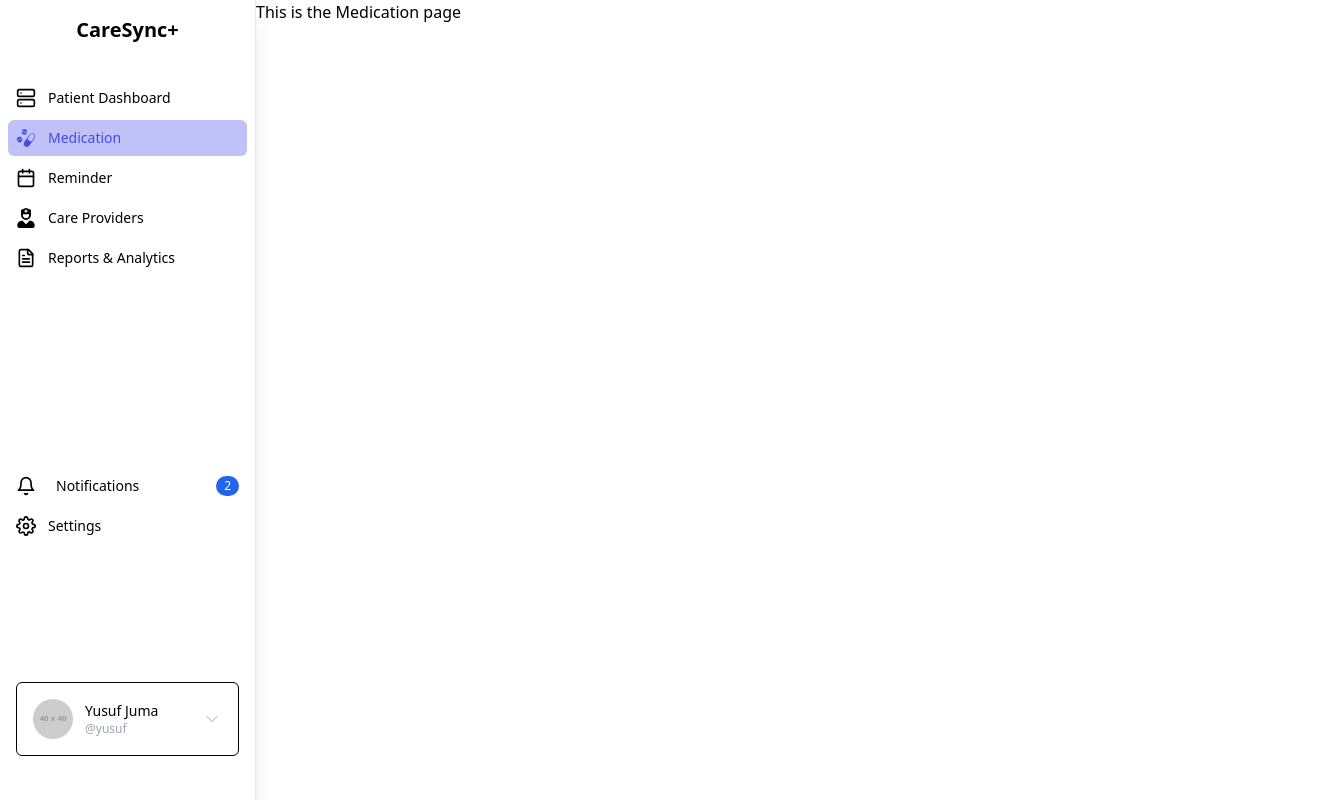
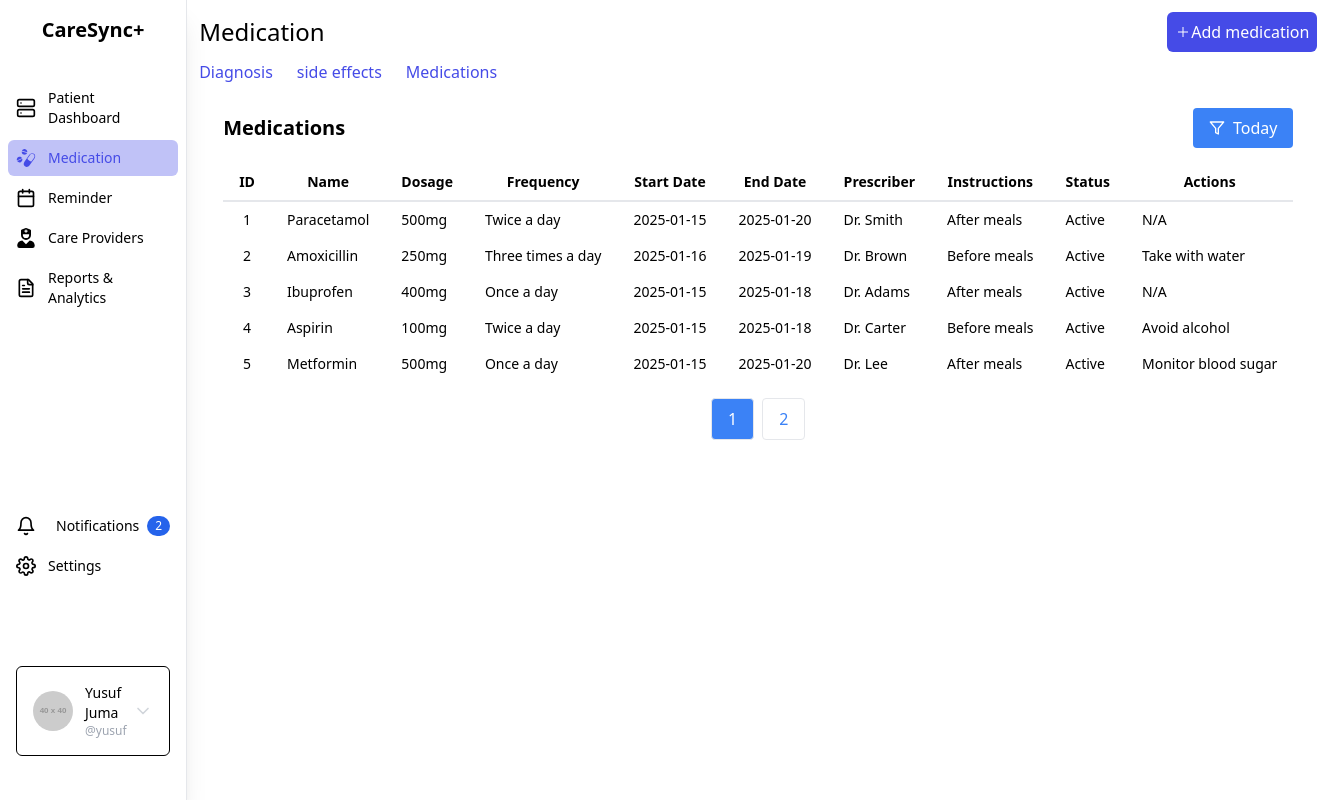
Before and after one commit to kennedymwaniki/CareSync, a React app: page /patient/medication in a window 1280 px wide. Shown: the whole page, 1329 px wide, since content can reach past the window. Built offline with nearby package versions, Linux system fonts and the light colour scheme; the HTML template or start-up script is replaced by a standard one.

Commit message:
Add MedicationsTable component and enhance Medication page layout; include filter buttons for medication status

```diff
--- a/package.json
+++ b/package.json
@@ -13,6 +13,7 @@
     "@reduxjs/toolkit": "^2.3.0",
     "@types/axios": "^0.14.4",
     "axios": "^1.7.7",
+    "date-fns": "^4.1.0",
     "lucide-react": "^0.456.0",
     "react": "^18.3.1",
     "react-dom": "^18.3.1",
--- /dev/null
+++ b/src/components/MedicationsTable.tsx
@@ -0,0 +1,207 @@
+/* eslint-disable @typescript-eslint/no-unused-vars */
+import React, { useState } from "react";
+import { FiFilter } from "react-icons/fi";
+import Nodata from "../assets/medication baner.png";
+import { isToday } from "date-fns";
+interface Medication {
+  id: number;
+  name: string;
+  dosage: string;
+  frequency: string;
+  startDate: string;
+  endDate: string;
+  prescriber: string;
+  instructions: string;
+  status: string;
+  notes: string;
+}
+
+const MedicationsTable: React.FC = () => {
+  // Dummy data for medications
+  const dummyMedications: Medication[] = [
+    {
+      id: 1,
+      name: "Paracetamol",
+      dosage: "500mg",
+      frequency: "Twice a day",
+      startDate: "2025-01-15",
+      endDate: "2025-01-20",
+      prescriber: "Dr. Smith",
+      instructions: "After meals",
+      status: "Active",
+      notes: "N/A",
+    },
+    {
+      id: 2,
+      name: "Amoxicillin",
+      dosage: "250mg",
+      frequency: "Three times a day",
+      startDate: "2025-01-16",
+      endDate: "2025-01-19",
+      prescriber: "Dr. Brown",
+      instructions: "Before meals",
+      status: "Active",
+      notes: "Take with water",
+    },
+    {
+      id: 3,
+      name: "Ibuprofen",
+      dosage: "400mg",
+      frequency: "Once a day",
+      startDate: "2025-01-15",
+      endDate: "2025-01-18",
+      prescriber: "Dr. Adams",
+      instructions: "After meals",
+      status: "Active",
+      notes: "N/A",
+    },
+    {
+      id: 4,
+      name: "Aspirin",
+      dosage: "100mg",
+      frequency: "Twice a day",
+      startDate: "2025-01-15",
+      endDate: "2025-01-18",
+      prescriber: "Dr. Carter",
+      instructions: "Before meals",
+      status: "Active",
+      notes: "Avoid alcohol",
+    },
+    {
+      id: 5,
+      name: "Metformin",
+      dosage: "500mg",
+      frequency: "Once a day",
+      startDate: "2025-01-15",
+      endDate: "2025-01-20",
+      prescriber: "Dr. Lee",
+      instructions: "After meals",
+      status: "Active",
+      notes: "Monitor blood sugar",
+    },
+    {
+      id: 6,
+      name: "Ciprofloxacin",
+      dosage: "500mg",
+      frequency: "Twice a day",
+      startDate: "2025-01-17",
+      endDate: "2025-01-19",
+      prescriber: "Dr. Johnson",
+      instructions: "Before meals",
+      status: "Active",
+      notes: "Avoid sunlight",
+    },
+  ];
+
+  const [medications, setMedications] =
+    useState<Medication[]>(dummyMedications);
+  const [filter, setFilter] = useState<"All" | "Today">("All");
+  const [currentPage, setCurrentPage] = useState(1);
+
+  const rowsPerPage = 5;
+  const today = isToday(new Date())
+    ? new Date().toISOString().split("T")[0]
+    : "";
+
+  // Filter medications based on filter type
+  const filteredMedications = medications.filter((med) => {
+    if (filter === "Today") {
+      return med.startDate <= today && med.endDate >= today;
+    }
+    return true;
+  });
+
+  // Pa
+  const indexOfLastRow = currentPage * rowsPerPage;
+  const indexOfFirstRow = indexOfLastRow - rowsPerPage;
+  const currentRows = filteredMedications.slice(
+    indexOfFirstRow,
+    indexOfLastRow
+  );
+
+  const totalPages = Math.ceil(filteredMedications.length / rowsPerPage);
+
+  return (
+    <div className="p-6">
+      <div className="flex items-center justify-between mb-4">
+        <h1 className="text-xl font-semibold">Medications</h1>
+        <button
+          className="flex items-center gap-2 px-4 py-2 bg-blue-500 text-white rounded hover:bg-blue-600"
+          onClick={() => setFilter(filter === "All" ? "Today" : "All")}
+        >
+          <FiFilter /> {filter === "All" ? "Today" : "Active"}
+        </button>
+      </div>
+      <div className="overflow-x-auto">
+        <table className="table-auto w-auto">
+          <thead>
+            <tr className="text-sm text-nowrap border-b-2">
+              <th className="px-4 py-2 ">ID</th>
+              <th className="px-4 py-2 ">Name</th>
+              <th className="px-4 py-2 ">Dosage</th>
+              <th className="px-4 py-2 ">Frequency</th>
+              <th className="px-4 py-2 ">Start Date</th>
+              <th className="px-4 py-2 ">End Date</th>
+              <th className="px-4 py-2 ">Prescriber</th>
+              <th className="px-4 py-2 ">Instructions</th>
+              <th className="px-4 py-2 ">Status</th>
+              <th className="px-4 py-2 ">Actions</th>
+            </tr>
+          </thead>
+          <tbody>
+            {currentRows.length > 0 ? (
+              currentRows.map((med) => (
+                <tr
+                  key={med.id}
+                  className="hover:bg-gray-50 text-sm text-nowrap"
+                >
+                  <td className="px-4 py-2 text-center">{med.id}</td>
+                  <td className="px-4 py-2">{med.name}</td>
+                  <td className="px-4 py-2">{med.dosage}</td>
+                  <td className="px-4 py-2">{med.frequency}</td>
+                  <td className="px-4 py-2">{med.startDate}</td>
+                  <td className="px-4 py-2">{med.endDate}</td>
+                  <td className="px-4 py-2">{med.prescriber}</td>
+                  <td className="px-4 py-2">{med.instructions}</td>
+                  <td className="px-4 py-2">{med.status}</td>
+                  <td className="px-4 py-2">{med.notes}</td>
+                </tr>
+              ))
+            ) : (
+              <tr>
+                <td colSpan={10} className="text-center py-4">
+                  <img
+                    src={Nodata}
+                    alt="No Data"
+                    className="mx-auto w-40 h-40"
+                  />
+                  <p className="mt-4 text-gray-500">No medications available</p>
+                </td>
+              </tr>
+            )}
+          </tbody>
+        </table>
+      </div>
+
+      {filteredMedications.length > rowsPerPage && (
+        <div className="flex justify-center mt-4">
+          {Array.from({ length: totalPages }, (_, i) => i + 1).map((page) => (
+            <button
+              key={page}
+              onClick={() => setCurrentPage(page)}
+              className={`px-4 py-2 mx-1 border rounded ${
+                currentPage === page
+                  ? "bg-blue-500 text-white"
+                  : "bg-white text-blue-500"
+              } hover:bg-blue-600 hover:text-white`}
+            >
+              {page}
+            </button>
+          ))}
+        </div>
+      )}
+    </div>
+  );
+};
+
+export default MedicationsTable;
--- /dev/null
+++ b/src/components/filterbuttons.tsx
@@ -0,0 +1,26 @@
+import { LuFilter } from "react-icons/lu";
+import { GoX } from "react-icons/go";
+function filterbuttons() {
+  return (
+    <div>
+      <div className="filter buttons">
+        <div className="flex space-x-6 items-center w-64 mt-2">
+          <p className="text-[#454BE7] bg-[#EDF3FF] p-[4px] rounded-md flex items-center gap-3">
+            Active
+            <GoX />
+          </p>
+          <p className="text-[#454BE7] bg-[#EDF3FF] p-[4px] rounded-md flex items-center gap-3">
+            Today
+            <GoX />
+          </p>
+          <p className="bg-[#EDF3FF] p-[4px] rounded-md flex items-center gap-3 pl-1 pr-1">
+            <LuFilter />
+            Filters
+          </p>
+        </div>
+      </div>
+    </div>
+  );
+}
+
+export default filterbuttons;
--- a/src/features/patient/Medication.tsx
+++ b/src/features/patient/Medication.tsx
@@ -1,7 +1,29 @@
+import { IoAddSharp } from "react-icons/io5";
+
+import MedicationsTable from "../../components/MedicationsTable";
 const Medication = () => {
   return (
-    <div className="text-black">
-      <h1>This is the Medication page</h1>
+    <div className="p-3 ">
+      <div className="flex justify-between items-center">
+        <div>
+          <h2 className="text-2xl">Medication</h2>
+        </div>
+        <div>
+          <button className=" text-white p-2 rounded-md bg-[#454BE7] flex items-center">
+            <IoAddSharp className="text-white" />
+            Add medication
+          </button>
+        </div>
+      </div>
+      <div className="flex space-x-6 items-center w-64 mt-2">
+        <button className="text-[#454BE7] hover:underline">Diagnosis</button>
+        <button className="text-[#454BE7] text-nowrap">side effects</button>
+        <button className="text-[#454BE7] hover:underline">Medications</button>
+      </div>
+
+      <div>
+        <MedicationsTable />
+      </div>
     </div>
   );
 };
--- a/src/features/patient/PatientDashboard.tsx
+++ b/src/features/patient/PatientDashboard.tsx
@@ -17,7 +17,7 @@ const PatientDashboard = () => {
   return (
     <div className="flex">
       <Sidebar navigation={patientNavigation} />
-      <main className="">
+      <main className="flex-1">
         <Outlet />
       </main>
     </div>
```
Also changed, not shown: 1 other file (tests, documents, lock files or other folders).
